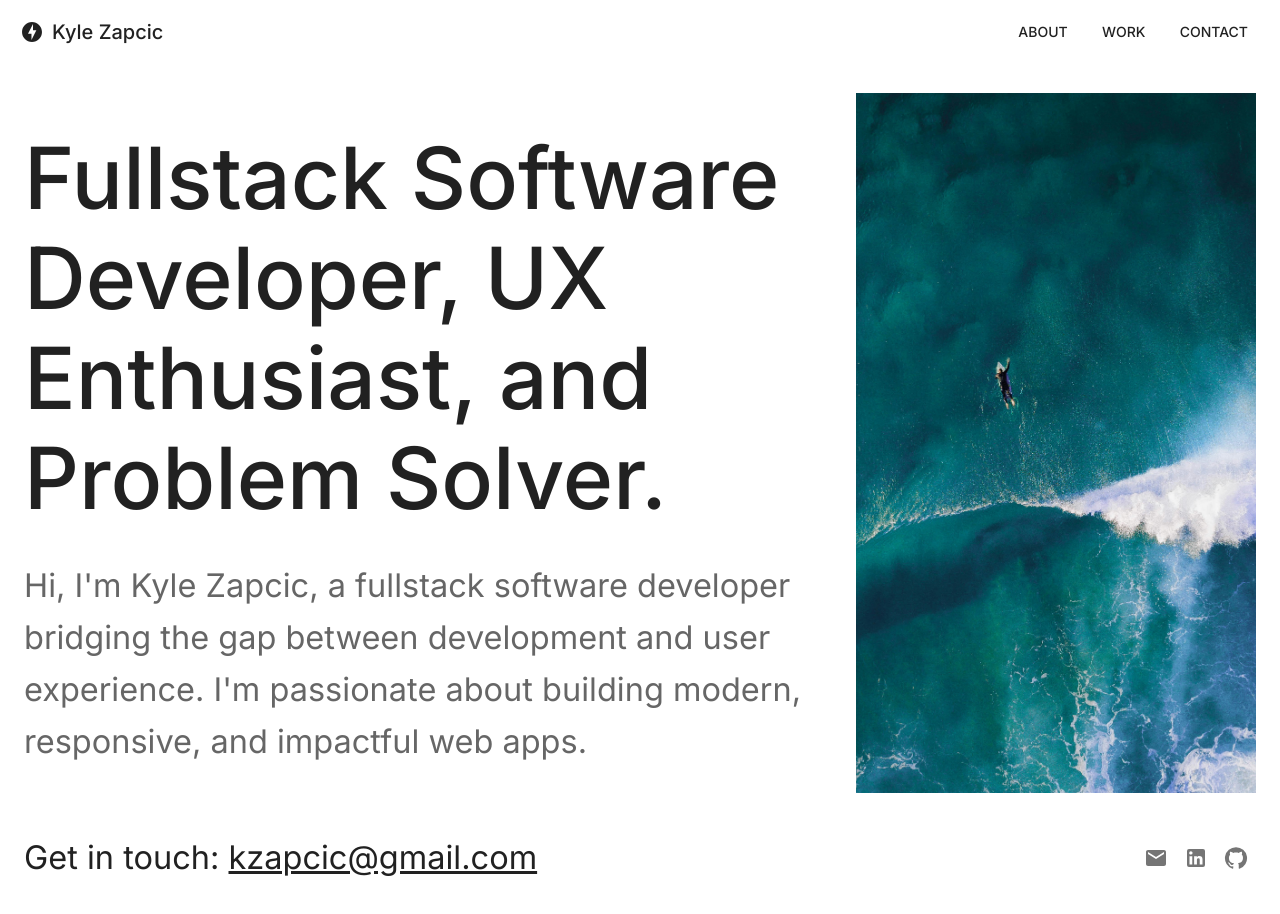
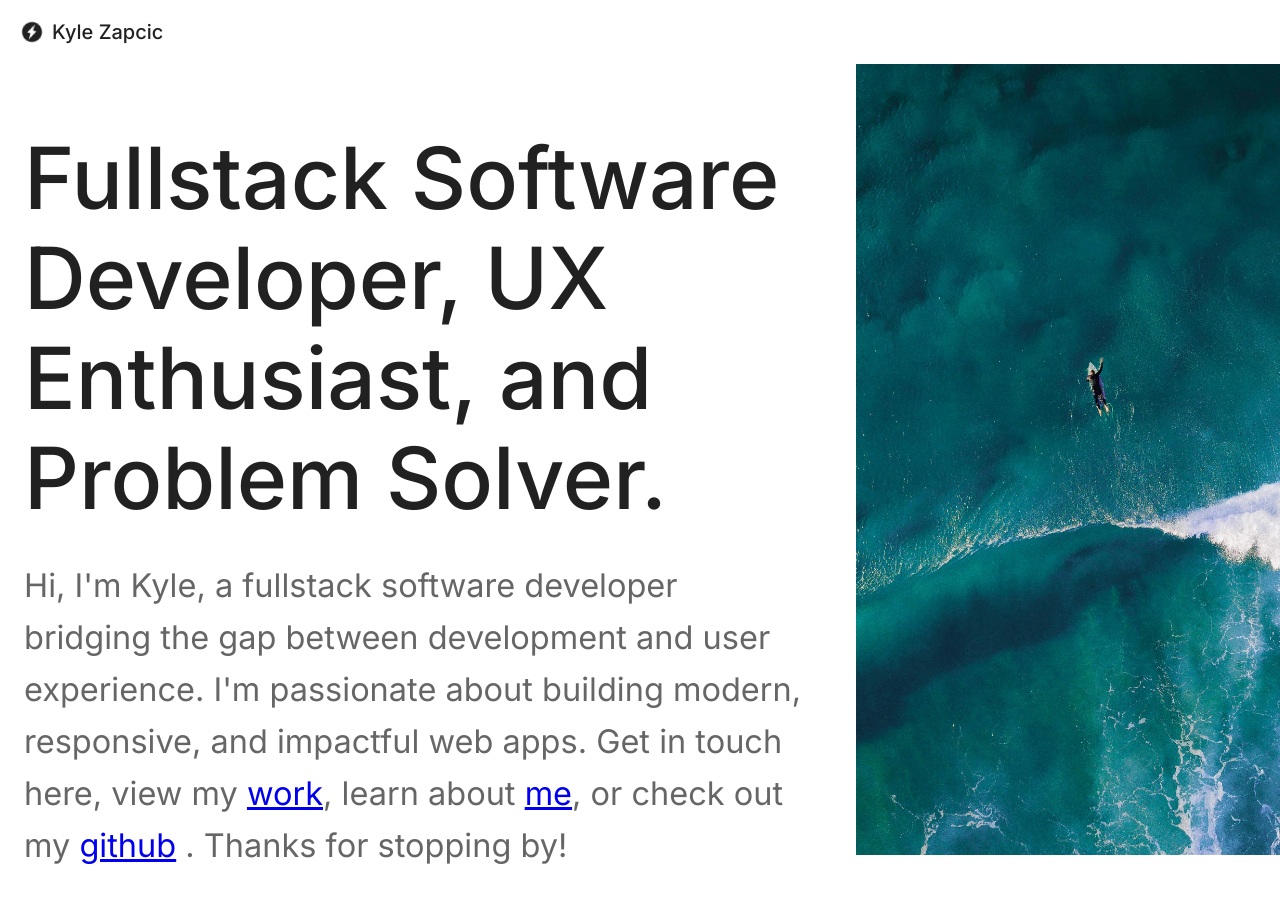
Before and after one commit to kylezap/kylezapcicdotcom, a React (Vite) app: page / in a window 1280 px wide. Shown: the top 914 px of the page. Built offline with nearby package versions, Linux system fonts and the light colour scheme.

Commit message:
update ui, including making home image take up full background

```diff
--- a/src/App.css
+++ b/src/App.css
@@ -1,13 +1,90 @@
-.hero {
-    width: 100%;
-    height: 700px;
+@keyframes spin {
+  0% {
+    transform: rotate(0deg);
+  }
+  100% {
+    transform: rotate(360deg);
+  }
+}
+
+html, body {
+
+    margin: 0;
+    padding: 0;
+
+  }
+
+/* Home */
+
+.home-container {
+
+    overflow: hidden;
+}
+
+
+/* Hero */
+
+.hero-container {
+  display: flex;
+  justify-content: center;
+  align-items: center;
+  position: relative;
+  margin-top: 0px;
+}
+
+.hero-img {
+  width: auto;
+  /* height: 700px; */
   object-fit: cover;
   object-position: center;
+  height: 100vh;
+  position: "absolute";
+  right: 0;
+  z-index: -1;
+  margin-top: -80px;
+
 }
 
-.about {
+/* About */
+
+.about-img{
   width: 100%;
   height: 400px;
   object-fit: cover;
   object-position: top;
 }
+
+
+
+/* Navbar */
+
+.navbar.home {
+  color: white;
+}
+.navbar.about {
+  color: black;
+}
+.navbar.work {
+    color: black;
+  }
+.navbar.contact {
+  color: black;
+}
+
+
+/* Footer */
+
+.footer-container {
+  /* display: flex;
+  position: absolute;
+  justify-content: center;
+  align-items: center;
+  /* height: 100px;
+  width: 100%; */
+  display: flex;
+  justify-content: space-between;
+  align-items: center;
+  margin: 0 auto;
+  padding: 0 16px;
+
+}
--- a/src/App.jsx
+++ b/src/App.jsx
@@ -1,6 +1,4 @@
 import * as React from "react";
-import Navbar from "./Components/Navbar";
-import Footer from "./Components/Footer";
 import { Outlet } from "react-router-dom";
 import "./App.css";
 import theme from './theme'
@@ -14,9 +12,9 @@ export default function App() {
       <React.StrictMode>
         <ThemeProvider theme={theme}>
           <CssBaseline />
-            <Navbar />
+
               <Outlet />
-            <Footer />
+
         </ThemeProvider>
       </React.StrictMode>
     </>
--- a/src/Components/Footer.jsx
+++ b/src/Components/Footer.jsx
@@ -5,15 +5,7 @@ import EmailIcon from "@mui/icons-material/Email";
 
 export default function Footer() {
   return (
-    <Container maxWidth="xl">
-      <Box
-        sx={{
-          display: "flex",
-          alignItems: "center",
-          justifyContent: "space-between",
-          mb: 4,
-        }}
-      >
+    <Box maxWidth="xl" className="footer-container">
         <Typography variant="h2">
           Get in touch:{" "}
           <Link href="mailto:kzapcic@gmail.com" color="inherit">
@@ -37,7 +29,7 @@ export default function Footer() {
             <GitHubIcon />
           </IconButton>
         </Box>
-      </Box>
-    </Container>
+
+    </Box>
   );
 }
--- a/src/Components/Hero.jsx
+++ b/src/Components/Hero.jsx
@@ -5,6 +5,8 @@ import Container from "@mui/material/Container";
 import Grid from "@mui/material/Grid";
 import Slide from "@mui/material/Slide";
 import surf from "../assets/images/surfing.jpg";
+import {Link} from 'react-router-dom';
+import Work from "../Routes/Work";
 
 export default function Hero() {
   const [checked, setChecked] = useState(false);
@@ -14,7 +16,7 @@ export default function Hero() {
   }, []);
 
   return (
-    <Container maxWidth="xl">
+    <Container maxWidth="xl" className="hero-container">
       <Grid container spacing={2} alignItems="center">
         <Grid item xs={8}>
           <Box sx={{ my: 4, py: 4 }}>
@@ -24,21 +26,21 @@ export default function Hero() {
               </Typography>
             </Slide>
             <Slide direction="up" in={checked} timeout={700}>
-              <Typography variant="h2" sx={{ mt: 4, color: "text.secondary" }}>
-                {
-                  "Hi, I'm Kyle Zapcic, a fullstack software developer bridging the gap between development and user experience. I'm passionate about building modern, responsive, and impactful web apps."
-                }
+              <Typography variant="h2" sx={{ mt: 4, mr: 4, color: "text.secondary" }}>
+
+                  Hi, I'm Kyle, a fullstack software developer bridging the gap between development and user experience. I'm passionate about building modern, responsive, and impactful web apps. Get in touch here, view my <a href='/work'>work</a>, learn about <a href="/about">me</a>, or check out my <a href="https://github.com/kylezap">github</a> . Thanks for stopping by!
+
               </Typography>
+
             </Slide>
           </Box>
         </Grid>
-        <Grid item xs={4}>
+        <Grid item xs={4} style={{ position: "relative" }}>
           <Slide direction="left" in={checked} timeout={900}>
             <img
               src={surf}
               alt="surfing"
-              className="hero"
-              style={{ width: "100%" }}
+              className="hero-img"
             />
           </Slide>
         </Grid>
--- a/src/Components/Navbar.jsx
+++ b/src/Components/Navbar.jsx
@@ -8,6 +8,8 @@ import {
 } from "@mui/material";
 import { Link, useLocation } from "react-router-dom";
 import OfflineBoltIcon from "@mui/icons-material/OfflineBolt";
+import { keyframes } from "@mui/system";
+
 
 
 export default function Navbar() {
@@ -31,6 +33,15 @@ export default function Navbar() {
   const currentStyle = getNavStyle(location.pathname);
   console.log(currentStyle);
 
+  const spin = keyframes`
+    0% {
+      transform: rotate(0deg);
+    }
+    100% {
+      transform: rotate(360deg);
+    }
+  `;
+
   return (
     <AppBar position="sticky" color="inherit" elevation={0}>
       <Toolbar>
@@ -40,6 +51,7 @@ export default function Navbar() {
           color="inherit"
           component={Link}
           to="/"
+          sx={{ animation: `${spin} 10s linear infinite` }}
         >
           <OfflineBoltIcon />
         </IconButton>
--- a/src/Components/Project.jsx
+++ b/src/Components/Project.jsx
@@ -11,6 +11,7 @@ export default function Project({ name, image, link, description, tech }) {
       target="_blank"
       rel="noopener noreferrer"
       elevation={4}
+      gap={4}
       sx={{
         position: "relative",
         p: 2,
--- a/src/Routes/About.jsx
+++ b/src/Routes/About.jsx
@@ -5,9 +5,13 @@ import Grid from "@mui/material/Grid";
 
 import catalina from "../assets/images/catalina-square.jpeg";
 import { Link } from "react-router-dom";
+import Navbar from "../Components/Navbar";
+import Footer from "../Components/Footer";
 
 export default function About() {
   return (
+    <>
+    <Navbar />
     <Container maxWidth="xl">
       <Box sx={{ my: 4, py: 4 }} alignItems="center">
         <Typography variant="h2" component="div">
@@ -24,17 +28,20 @@ export default function About() {
             <br />
           </Grid>
           <Grid item xs={12} sm={6}>
-            <img src={catalina} alt="catalina" className="about" />
+            <img src={catalina} alt="catalina" className="about-img" />
           </Grid>
         </Grid>
 
           <Typography variant="body1" component="div" sx={{ my: 4}}>
             {
-              "React, Node.js, Express, and MongoDB are just a few of the tools in my developer toolkit. I am also well-versed utilizing things other tools like GraphQL, REST API's, and Postgres, and I am always eager to learn new technologies and frameworks. My passion for creating modern, responsive, and impactful web applications is matched only by my dedication to building user-friendly interfaces that enhance the user experience. I am excited to continue growing as a developer and to leverage my skills to create innovative solutions that make a difference in the world. When I am not coding, you can find me surfing, hiking, or exploring the great outdoors. I am also an avid reader, a music lover, and a lifelong learner who is always seeking new adventures and experiences. I am excited to connect with like-minded individuals and collaborate on exciting projects that push the boundaries of what is possible in the tech world. Let's build something amazing together!"
+              "React, Node.js, Express, and MongoDB are just a few of the tools in my developer toolkit. I am also well-versed using tools like GraphQL, REST API's, and Postgres, and I am always eager to learn new technologies and frameworks. My passion for creating modern, responsive, and impactful web applications is matched only by my dedication to building user-friendly interfaces that enhance the user experience. I am excited to continue growing as a developer and to leverage my skills to create innovative solutions that make a difference in the world. When I am not coding, you can find me hanging out with my wife, son and dog, surfing, cooking, golfing or exploring the great outdoors. I am also an avid reader, a music lover, and a lifelong learner who is always seeking new adventures and experiences. I am excited to connect with like-minded individuals and collaborate on exciting projects that push the boundaries of what is possible in the tech world. Let's build something amazing together!"
             }
           </Typography>
 
       </Box>
     </Container>
+    <Footer/>
+    </>
+
   );
 }
--- a/src/Routes/Home.jsx
+++ b/src/Routes/Home.jsx
@@ -1,12 +1,19 @@
 import * as React from "react";
+import { Box } from "@mui/system";
 
 import Hero from "../Components/Hero";
-import "../App.css";
+import Navbar from "../Components/Navbar";
+import Footer from "../Components/Footer";
+
 
 export default function App() {
   return (
     <>
-      <Hero />
+      <Box className='home-container'>
+        <Navbar />
+        <Hero />
+
+      </Box>
     </>
   );
 }
--- a/src/Routes/Work.jsx
+++ b/src/Routes/Work.jsx
@@ -8,10 +8,15 @@ import Project1 from "../assets/images/Project1.png";
 import Project2 from "../assets/images/Project2.png";
 import Project3 from "../assets/images/Project3.png";
 import Divider from '@mui/material/Divider';
+import Navbar from "../Components/Navbar";
+import Footer from "../Components/Footer";
+
 
 
 export default function Work() {
   return (
+    <>
+    <Navbar />
     <Container maxWidth="xl">
       <Box sx={{ my: 4, py: 4 }}>
         <Typography variant="h2" component="div">
@@ -46,5 +51,8 @@ export default function Work() {
         />
       </Grid>
     </Container>
+    <Footer />
+    </>
+
   );
 }
```
Lines whose indentation alone changed are shown as unchanged.
